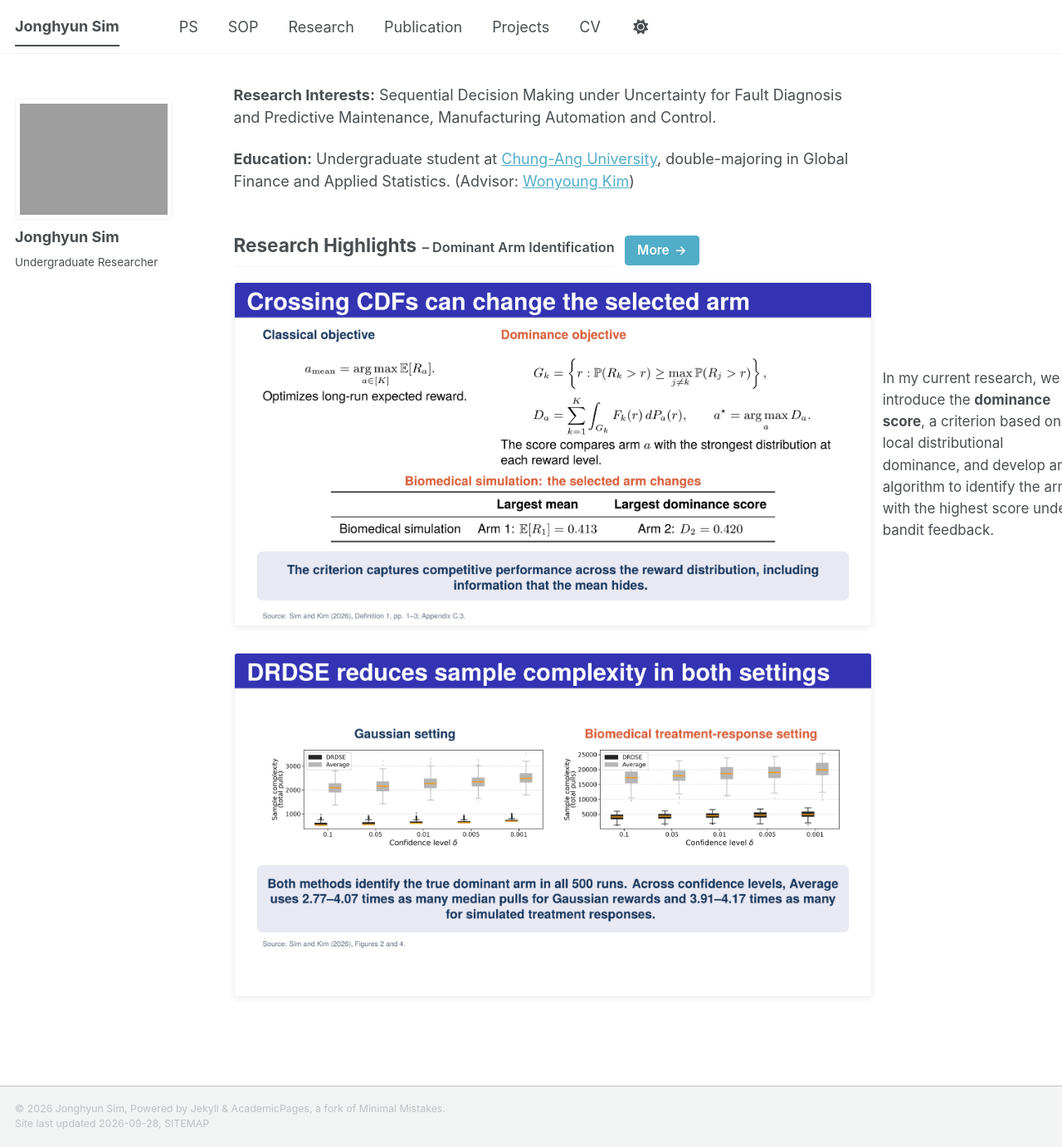
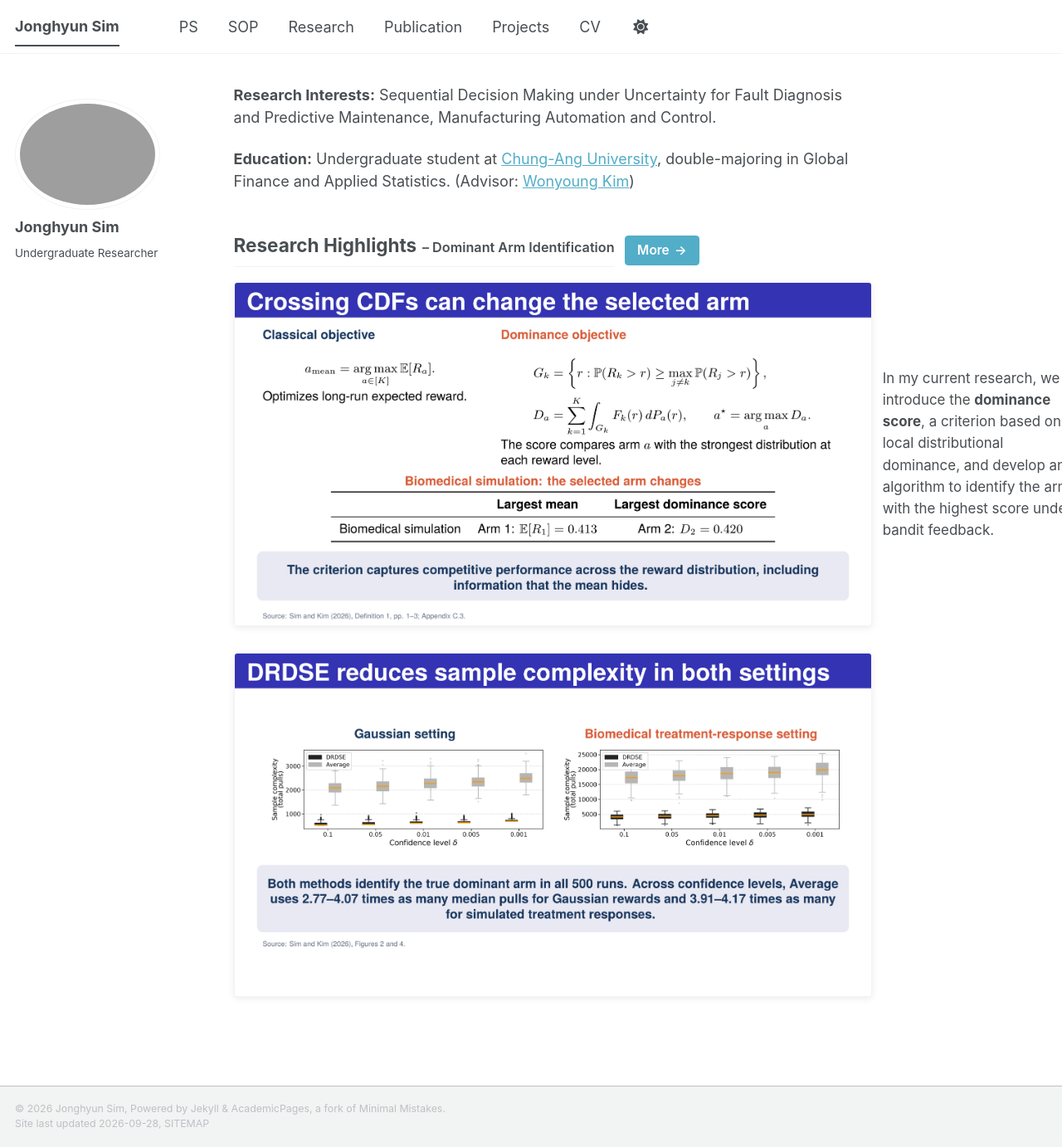
Before and after one commit to simjonghyun/simjonghyun.github.io, a Jekyll site: the page built from _pages/about.md, in a window 1280 px wide and 1383 px high. Shown: the whole window at 83% size. Built offline with Jekyll 4.4.1, drawn with Linux system fonts in a browser that asks for light colours; a style sheet for code colours, icons or effects is not loaded.

Commit message:
Use rectangular profile photo across all pages
Apply the same slightly larger rectangular profile image styling anywhere the author profile appears.

```diff
--- a/_sass/layout/_about.scss
+++ b/_sass/layout/_about.scss
@@ -2,8 +2,8 @@
    ABOUT PAGE
    ========================================================================== */
 
-/* Keep the larger rectangular profile photo specific to the home page. */
-#main:has(.research-highlights) .author__avatar img {
+/* Keep the larger rectangular profile photo consistent across all pages. */
+.author__avatar img {
   border-radius: $border-radius;
 
   @include breakpoint($large) {
```
